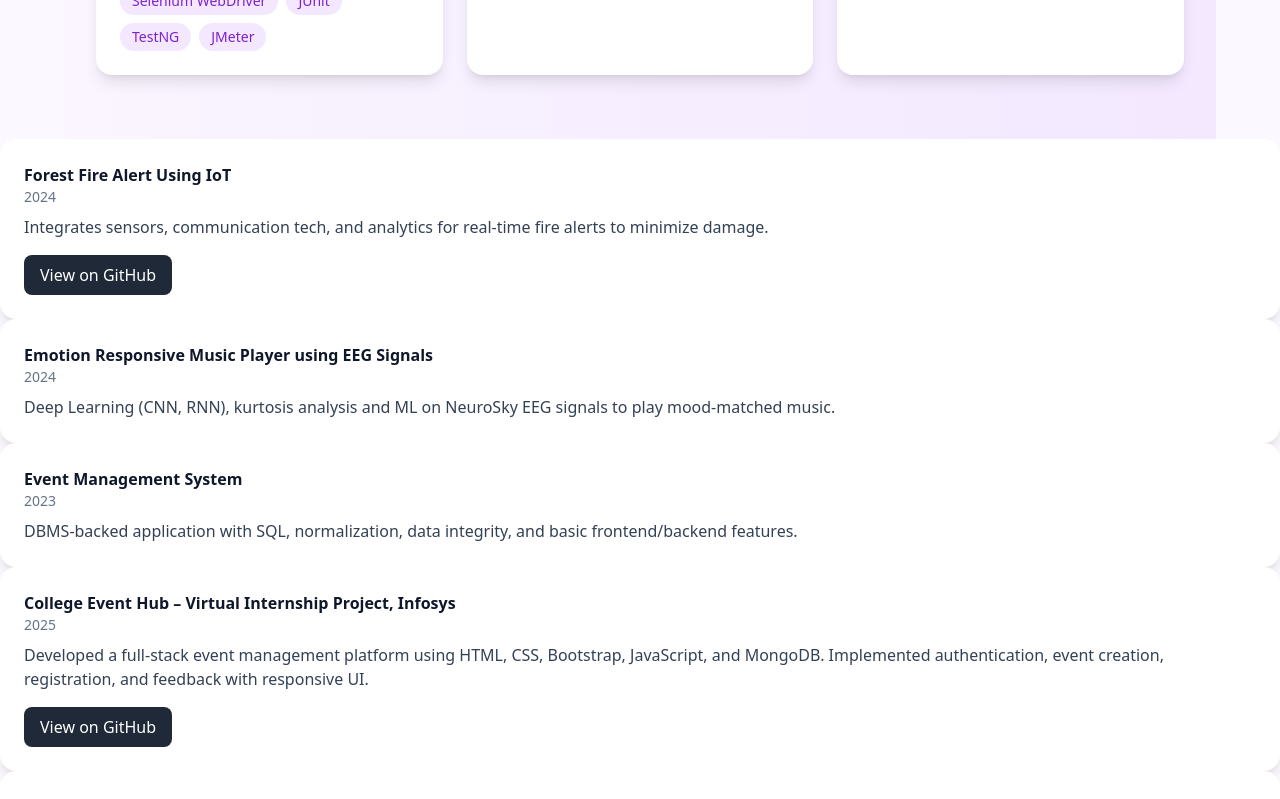
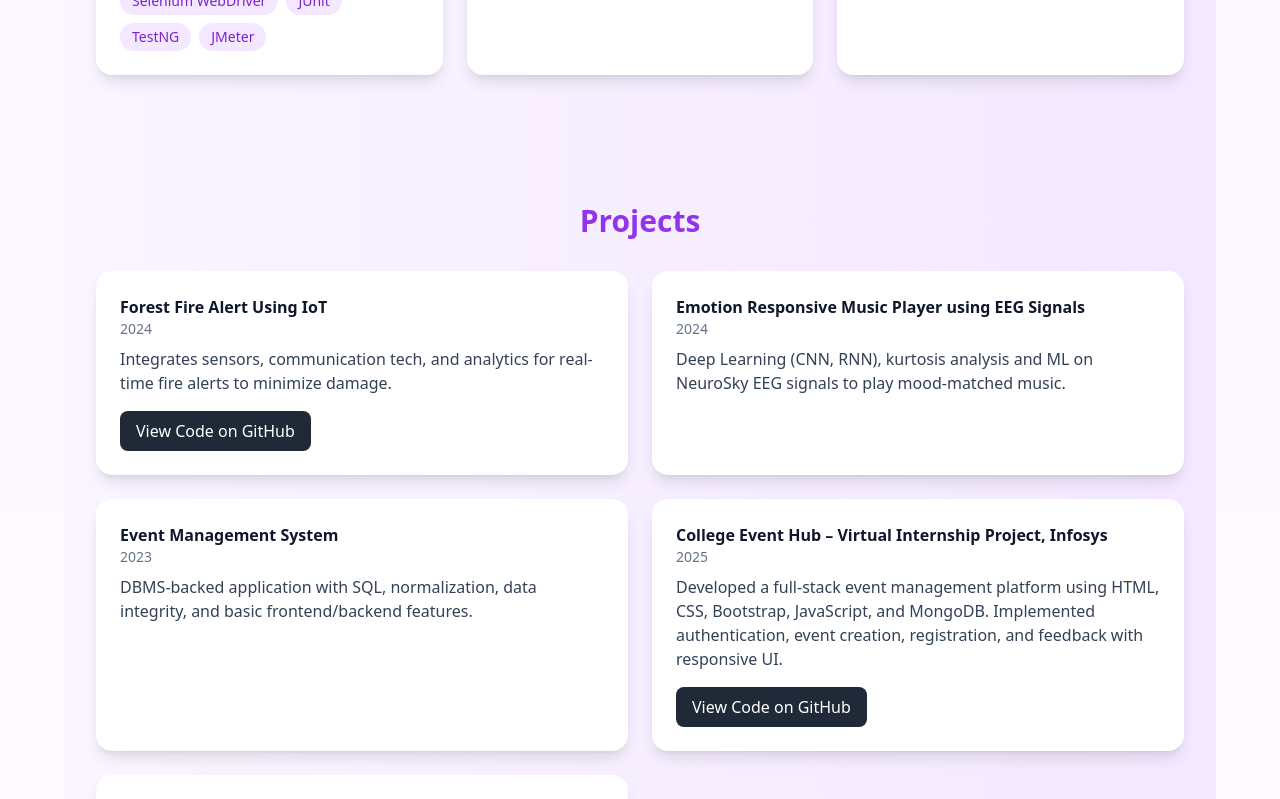
Before and after one commit to Savita-pn/portfolio, a React (Create React App) app: page / in a window 1280 px wide. Shown: the part 1560-2359 px from the top of the page. Built offline with nearby package versions, Linux system fonts and the light colour scheme.

Commit message:
Update portfolio content

```diff
--- a/src/App.js
+++ b/src/App.js
@@ -222,6 +222,9 @@ export default function App() {
         </div>
       </Section>
 
+{/* Projects */}
+<Section id="projects" title="Projects" gradient="bg-gradient-to-r from-purple-50 to-purple-100">
+  <div className="grid md:grid-cols-2 gap-6">
     {DATA.projects.map((p) => (
       <Card key={p.title}>
         <h3 className="font-semibold">{p.title}</h3>
@@ -234,13 +237,15 @@ export default function App() {
             href={p.github}
             target="_blank"
             rel="noreferrer"
-        className="inline-block mt-4 px-4 py-2 bg-gray-800 text-white rounded-lg hover:bg-gray-900 transition"
+            className="mt-4 inline-block px-4 py-2 bg-gray-800 text-white rounded-lg hover:bg-gray-900 transition"
           >
-        View on GitHub
+            View Code on GitHub
           </a>
         )}
       </Card>
     ))}
+  </div>
+</Section>
 
 
       {/* Experience */}
```
Lines whose indentation alone changed are shown as unchanged.
